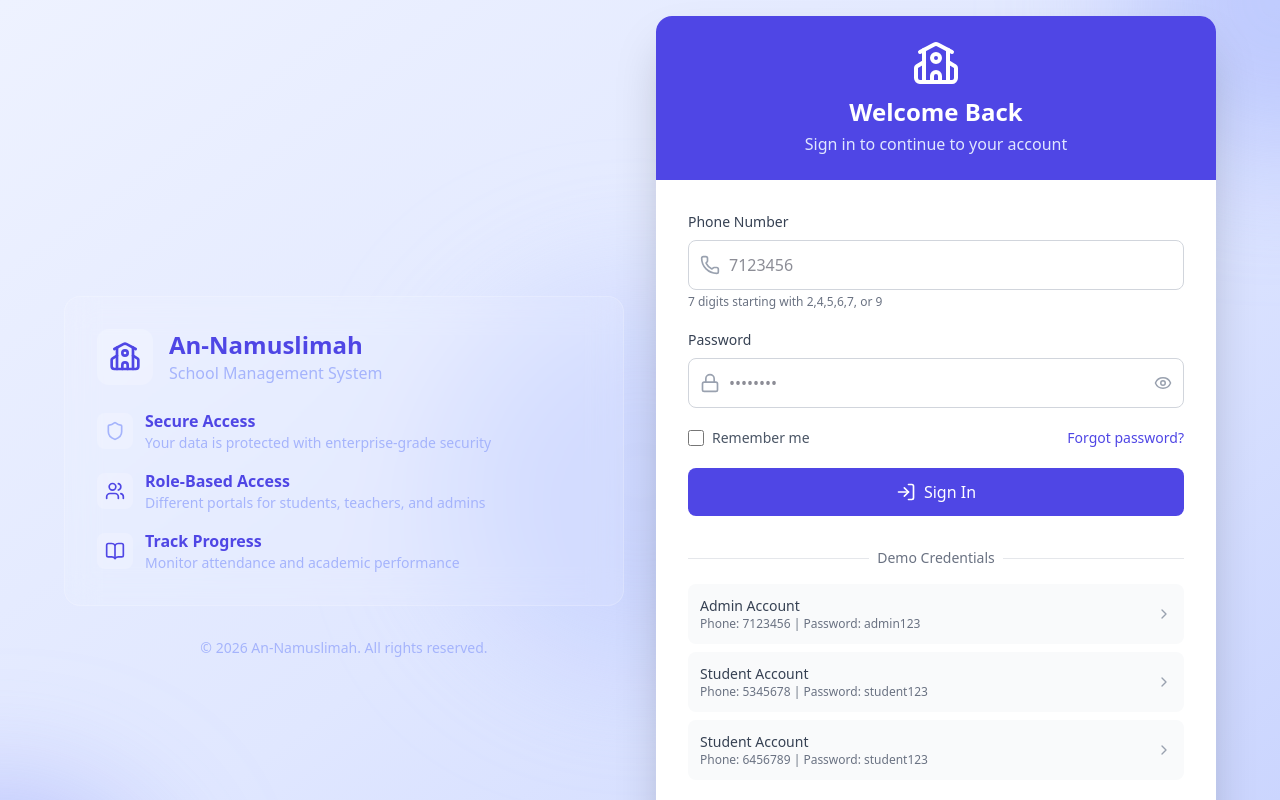
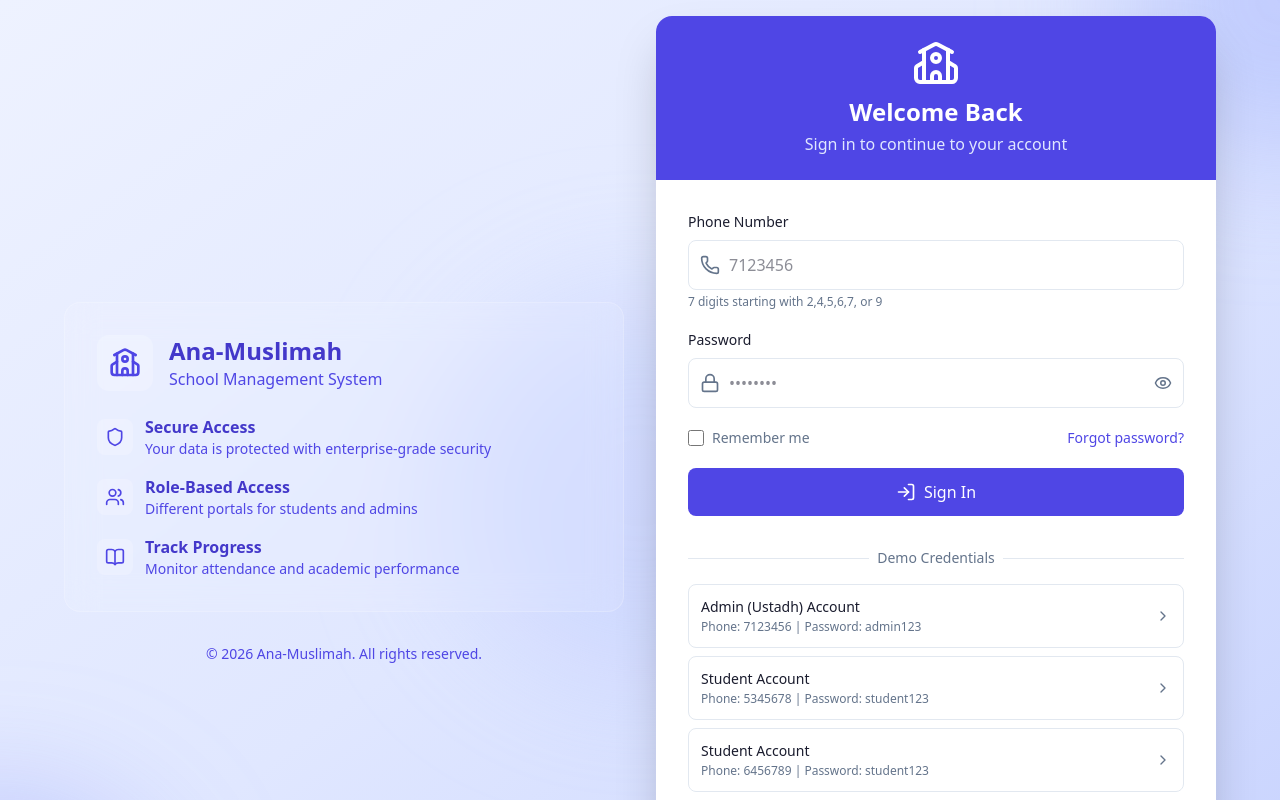
Before and after one commit to ebrimaporeh/daara-attendance-frontend, a React (Vite) app: page /login in a window 1280 px wide. Shown: the top 800 px of the page. Built offline with nearby package versions, Linux system fonts and the light colour scheme.

Commit message:
changed ana-muslimah spellings and updated demo login

```diff
--- a/src/components/AdminSidebar.tsx
+++ b/src/components/AdminSidebar.tsx
@@ -62,7 +62,7 @@ export const AdminSidebar: React.FC<AdminSidebarProps> = ({ onClose }) => {
             <School className="h-6 w-6 text-primary-600 dark:text-primary-400" />
           </div>
           <div>
-            <h1 className="text-xl font-bold text-foreground">An-Namuslimah</h1>
+            <h1 className="text-xl font-bold text-foreground">Ana-Muslimah</h1>
             <p className="text-xs text-muted">Admin Portal</p>
           </div>
         </div>
--- a/src/components/Layout/AdminLayout.tsx
+++ b/src/components/Layout/AdminLayout.tsx
@@ -82,7 +82,7 @@ export const AdminLayout: React.FC = () => {
                   </span>
                 </div>
                 <span className="font-semibold text-foreground text-sm">
-                  An-Namuslimah
+                  Ana-Muslimah
                 </span>
               </div>
               <div className="w-10" />
--- a/src/components/StudentSidebar.tsx
+++ b/src/components/StudentSidebar.tsx
@@ -54,7 +54,7 @@ export const StudentSidebar: React.FC<StudentSidebarProps> = ({ onClose }) => {
             <School className="h-6 w-6 text-primary-600 dark:text-primary-400" />
           </div>
           <div>
-            <h1 className="text-xl font-bold text-foreground">An-Namuslimah</h1>
+            <h1 className="text-xl font-bold text-foreground">Ana-Muslimah</h1>
             <p className="text-xs text-muted">Student Portal</p>
           </div>
         </div>
--- a/src/hooks/useAuth.ts
+++ b/src/hooks/useAuth.ts
@@ -56,7 +56,7 @@ export const useAuth = () => {
       localStorage.setItem("refresh_token", data.refresh);
       localStorage.setItem("user", JSON.stringify(data.user));
       queryClient.setQueryData(["user"], data.user);
-      toast.success("Registration successful! Welcome to An-Namuslimah!");
+      toast.success("Registration successful! Welcome to Ana-Muslimah!");
 
       if (data.user.user_type === "admin") {
         router.navigate({ to: "/admin" });
--- a/src/pages/public/AboutPage.tsx
+++ b/src/pages/public/AboutPage.tsx
@@ -30,7 +30,7 @@ const AboutPage: React.FC = () => {
       >
         <h1 className="text-4xl font-bold text-gray-900 mb-4">About Us</h1>
         <p className="text-lg text-gray-600 max-w-3xl mx-auto">
-          An-Namuslimah is dedicated to providing authentic Islamic education and
+          Ana-Muslimah is dedicated to providing authentic Islamic education and
           Quran memorization programs for students of all ages.
         </p>
       </motion.div>
--- a/src/pages/public/LoginPage.tsx
+++ b/src/pages/public/LoginPage.tsx
@@ -32,6 +32,8 @@ const LoginPage: React.FC = () => {
   const {
     register,
     handleSubmit,
+    setValue,
+    getValues,
     formState: { errors },
   } = useForm<LoginFormData>({
     resolver: zodResolver(loginSchema),
@@ -44,28 +46,37 @@ const LoginPage: React.FC = () => {
   const onSubmit = async (data: LoginFormData) => {
     try {
       await login(data);
-      // After successful login, AuthGuard will handle redirect
     } catch (error) {
-      // Error is handled by the hook
       console.error('Login failed:', error);
     }
   };
 
   // Demo credentials for quick testing
   const demoCredentials = [
-    { role: 'Admin', phone: '7123456', password: 'admin123', type: 'admin' },
+    { role: 'Admin (Ustadh)', phone: '7123456', password: 'admin123', type: 'admin' },
     { role: 'Student', phone: '5345678', password: 'student123', type: 'student' },
     { role: 'Student', phone: '6456789', password: 'student123', type: 'student' },
   ];
 
   const fillDemoCredentials = (phone: string, password: string) => {
-    // This would need to set form values programmatically
-    // You can use react-hook-form's setValue
-    console.log('Demo login:', phone, password);
+    setValue('phone', phone);
+    setValue('password', password);
+  };
+
+  const handleDemoLogin = async (phone: string, password: string) => {
+    fillDemoCredentials(phone, password);
+    // Small delay to ensure form values are set
+    setTimeout(async () => {
+      try {
+        await login({ phone, password });
+      } catch (error) {
+        console.error('Demo login failed:', error);
+      }
+    }, 100);
   };
 
   return (
-    <div className="min-h-screen bg-linear-to-br from-primary-50 via-primary-100 to-primary-200 flex items-center justify-center p-4 relative overflow-hidden">
+    <div className="min-h-screen bg-gradient-to-br from-primary-50 via-primary-100 to-primary-200 dark:from-primary-950 dark:via-primary-900 dark:to-primary-800 flex items-center justify-center p-4 relative overflow-hidden">
       {/* Animated Background Elements */}
       <div className="absolute inset-0 overflow-hidden">
         <div className="absolute -top-40 -right-40 w-80 h-80 bg-primary-300 rounded-full mix-blend-multiply filter blur-3xl opacity-30 animate-pulse" />
@@ -82,52 +93,52 @@ const LoginPage: React.FC = () => {
             transition={{ duration: 0.6 }}
             className="hidden lg:flex flex-col justify-center space-y-8"
           >
-            <div className="bg-white/10 backdrop-blur-lg rounded-2xl p-8 border border-white/20">
+            <div className="bg-white/10 dark:bg-black/20 backdrop-blur-lg rounded-2xl p-8 border border-white/20">
               <div className="flex items-center space-x-4 mb-6">
                 <div className="bg-white/20 p-3 rounded-xl">
-                  <School className="h-8 w-8 text-primary-600" />
+                  <School className="h-8 w-8 text-primary-600 dark:text-primary-400" />
                 </div>
                 <div>
-                  <h2 className="text-2xl font-bold text-primary-600">An-Namuslimah</h2>
-                  <p className="text-primary-300">School Management System</p>
+                  <h2 className="text-2xl font-bold text-primary-700 dark:text-primary-300">Ana-Muslimah</h2>
+                  <p className="text-primary-600 dark:text-primary-400">School Management System</p>
                 </div>
               </div>
 
               <div className="space-y-4">
                 <div className="flex items-start space-x-3">
                   <div className="bg-white/20 p-2 rounded-lg mt-1">
-                    <Shield className="h-5 w-5 text-primary-300" />
+                    <Shield className="h-5 w-5 text-primary-600 dark:text-primary-400" />
                   </div>
                   <div>
-                    <h3 className="text-primary-600 font-semibold">Secure Access</h3>
-                    <p className="text-primary-300 text-sm">Your data is protected with enterprise-grade security</p>
+                    <h3 className="text-primary-700 dark:text-primary-300 font-semibold">Secure Access</h3>
+                    <p className="text-primary-600 dark:text-primary-400 text-sm">Your data is protected with enterprise-grade security</p>
                   </div>
                 </div>
 
                 <div className="flex items-start space-x-3">
                   <div className="bg-white/20 p-2 rounded-lg mt-1">
-                    <Users className="h-5 w-5 text-primary-600" />
+                    <Users className="h-5 w-5 text-primary-600 dark:text-primary-400" />
                   </div>
                   <div>
-                    <h3 className="text-primary-600 font-semibold">Role-Based Access</h3>
-                    <p className="text-primary-300 text-sm">Different portals for students, teachers, and admins</p>
+                    <h3 className="text-primary-700 dark:text-primary-300 font-semibold">Role-Based Access</h3>
+                    <p className="text-primary-600 dark:text-primary-400 text-sm">Different portals for students and admins</p>
                   </div>
                 </div>
 
                 <div className="flex items-start space-x-3">
                   <div className="bg-white/20 p-2 rounded-lg mt-1">
-                    <BookOpen className="h-5 w-5 text-primary-600" />
+                    <BookOpen className="h-5 w-5 text-primary-600 dark:text-primary-400" />
                   </div>
                   <div>
-                    <h3 className="text-primary-600 font-semibold">Track Progress</h3>
-                    <p className="text-primary-300 text-sm">Monitor attendance and academic performance</p>
+                    <h3 className="text-primary-700 dark:text-primary-300 font-semibold">Track Progress</h3>
+                    <p className="text-primary-600 dark:text-primary-400 text-sm">Monitor attendance and academic performance</p>
                   </div>
                 </div>
               </div>
             </div>
 
-            <div className="text-center text-primary-300 text-sm">
-              <p>© {new Date().getFullYear()} An-Namuslimah. All rights reserved.</p>
+            <div className="text-center text-primary-600 dark:text-primary-400 text-sm">
+              <p>© {new Date().getFullYear()} Ana-Muslimah. All rights reserved.</p>
             </div>
           </motion.div>
 
@@ -136,7 +147,7 @@ const LoginPage: React.FC = () => {
             initial={{ opacity: 0, y: 20 }}
             animate={{ opacity: 1, y: 0 }}
             transition={{ duration: 0.5 }}
-            className="bg-white rounded-2xl shadow-2xl overflow-hidden"
+            className="bg-white dark:bg-surface rounded-2xl shadow-2xl overflow-hidden"
           >
             <div className="bg-primary-600 p-6 text-center">
               <School className="h-12 w-12 text-white mx-auto mb-2" />
@@ -148,18 +159,18 @@ const LoginPage: React.FC = () => {
               <form onSubmit={handleSubmit(onSubmit)} className="space-y-5">
                 {/* Phone Field */}
                 <div>
-                  <label className="block text-sm font-medium text-gray-700 mb-2">
+                  <label className="block text-sm font-medium text-foreground mb-2">
                     Phone Number
                   </label>
                   <div className="relative group">
-                    <Phone className="absolute left-3 top-1/2 transform -translate-y-1/2 h-5 w-5 text-gray-400 group-focus-within:text-primary-500 transition-colors" />
+                    <Phone className="absolute left-3 top-1/2 transform -translate-y-1/2 h-5 w-5 text-muted group-focus-within:text-primary-500 transition-colors" />
                     <input
                       {...register('phone')}
                       type="tel"
                       placeholder="7123456"
                       autoComplete="tel"
-                      className={`w-full pl-10 pr-3 py-3 border rounded-lg focus:outline-none focus:ring-2 focus:ring-primary-500 focus:border-transparent transition-all ${
-                        errors.phone ? 'border-red-500' : 'border-gray-300'
+                      className={`w-full pl-10 pr-3 py-3 border rounded-lg focus:outline-none focus:ring-2 focus:ring-primary-500 focus:border-transparent transition-all bg-background ${
+                        errors.phone ? 'border-error-500' : 'border-border'
                       }`}
                     />
                   </div>
@@ -169,38 +180,38 @@ const LoginPage: React.FC = () => {
                         initial={{ opacity: 0, y: -10 }}
                         animate={{ opacity: 1, y: 0 }}
                         exit={{ opacity: 0, y: -10 }}
-                        className="mt-1 text-sm text-red-600 flex items-center gap-1"
+                        className="mt-1 text-sm text-error-600 flex items-center gap-1"
                       >
                         <AlertCircle size={14} />
                         {errors.phone.message}
                       </motion.p>
                     )}
                   </AnimatePresence>
-                  <p className="mt-1 text-xs text-gray-500">
+                  <p className="mt-1 text-xs text-muted">
                     7 digits starting with 2,4,5,6,7, or 9
                   </p>
                 </div>
 
                 {/* Password Field */}
                 <div>
-                  <label className="block text-sm font-medium text-gray-700 mb-2">
+                  <label className="block text-sm font-medium text-foreground mb-2">
                     Password
                   </label>
                   <div className="relative group">
-                    <Lock className="absolute left-3 top-1/2 transform -translate-y-1/2 h-5 w-5 text-gray-400 group-focus-within:text-primary-500 transition-colors" />
+                    <Lock className="absolute left-3 top-1/2 transform -translate-y-1/2 h-5 w-5 text-muted group-focus-within:text-primary-500 transition-colors" />
                     <input
                       {...register('password')}
                       type={showPassword ? 'text' : 'password'}
                       placeholder="••••••••"
                       autoComplete="current-password"
-                      className={`w-full pl-10 pr-12 py-3 border rounded-lg focus:outline-none focus:ring-2 focus:ring-primary-500 focus:border-transparent transition-all ${
-                        errors.password ? 'border-red-500' : 'border-gray-300'
+                      className={`w-full pl-10 pr-12 py-3 border rounded-lg focus:outline-none focus:ring-2 focus:ring-primary-500 focus:border-transparent transition-all bg-background ${
+                        errors.password ? 'border-error-500' : 'border-border'
                       }`}
                     />
                     <button
                       type="button"
                       onClick={() => setShowPassword(!showPassword)}
-                      className="absolute right-3 top-1/2 transform -translate-y-1/2 text-gray-400 hover:text-gray-600"
+                      className="absolute right-3 top-1/2 transform -translate-y-1/2 text-muted hover:text-foreground"
                     >
                       {showPassword ? <EyeOff size={18} /> : <Eye size={18} />}
                     </button>
@@ -211,7 +222,7 @@ const LoginPage: React.FC = () => {
                         initial={{ opacity: 0, y: -10 }}
                         animate={{ opacity: 1, y: 0 }}
                         exit={{ opacity: 0, y: -10 }}
-                        className="mt-1 text-sm text-red-600 flex items-center gap-1"
+                        className="mt-1 text-sm text-error-600 flex items-center gap-1"
                       >
                         <AlertCircle size={14} />
                         {errors.password.message}
@@ -227,9 +238,9 @@ const LoginPage: React.FC = () => {
                       type="checkbox"
                       checked={rememberMe}
                       onChange={(e) => setRememberMe(e.target.checked)}
-                      className="w-4 h-4 text-primary-600 border-gray-300 rounded focus:ring-primary-500"
+                      className="w-4 h-4 text-primary-600 border-border rounded focus:ring-primary-500"
                     />
-                    <span className="text-sm text-gray-600">Remember me</span>
+                    <span className="text-sm text-muted">Remember me</span>
                   </label>
                   <Link
                     to="/forgot-password"
@@ -263,30 +274,35 @@ const LoginPage: React.FC = () => {
               <div className="mt-8">
                 <div className="relative">
                   <div className="absolute inset-0 flex items-center">
-                    <div className="w-full border-t border-gray-200"></div>
+                    <div className="w-full border-t border-border"></div>
                   </div>
                   <div className="relative flex justify-center text-sm">
-                    <span className="px-2 bg-white text-gray-500">Demo Credentials</span>
+                    <span className="px-2 bg-white dark:bg-surface text-muted">Demo Credentials</span>
                   </div>
                 </div>
 
-                <div className="mt-4 grid grid-cols-1 gap-2">
+                <div className="mt-4 space-y-2">
                   {demoCredentials.map((cred, index) => (
                     <button
                       key={index}
-                      onClick={() => fillDemoCredentials(cred.phone, cred.password)}
-                      className="text-left p-3 bg-gray-50 rounded-lg hover:bg-gray-100 transition-colors group"
+                      onClick={() => handleDemoLogin(cred.phone, cred.password)}
+                      className="w-full text-left p-3 bg-surface-hover rounded-lg hover:bg-primary-50 dark:hover:bg-primary-950/30 transition-all group border border-border hover:border-primary-200 dark:hover:border-primary-800"
                     >
                       <div className="flex justify-between items-center">
                         <div>
-                          <p className="text-sm font-medium text-gray-700">
+                          <p className="text-sm font-medium text-foreground">
                             {cred.role} Account
                           </p>
-                          <p className="text-xs text-gray-500">
+                          <p className="text-xs text-muted mt-0.5">
                             Phone: {cred.phone} | Password: {cred.password}
                           </p>
                         </div>
-                        <ChevronRight className="h-4 w-4 text-gray-400 group-hover:text-primary-600 transition-colors" />
+                        <div className="flex items-center gap-2">
+                          <span className="text-xs text-primary-600 opacity-0 group-hover:opacity-100 transition-opacity">
+                            Click to login
+                          </span>
+                          <ChevronRight className="h-4 w-4 text-muted group-hover:text-primary-600 transition-colors" />
+                        </div>
                       </div>
                     </button>
                   ))}
@@ -295,7 +311,7 @@ const LoginPage: React.FC = () => {
 
               {/* Register Link */}
               <div className="mt-6 text-center">
-                <p className="text-sm text-gray-600">
+                <p className="text-sm text-muted">
                   Don't have an account?{' '}
                   <Link
                     to="/register"
@@ -307,11 +323,11 @@ const LoginPage: React.FC = () => {
               </div>
 
               {/* Info Note */}
-              <div className="mt-6 p-3 bg-blue-50 rounded-lg border border-blue-100">
+              <div className="mt-6 p-3 bg-primary-50 dark:bg-primary-950/30 rounded-lg border border-primary-100 dark:border-primary-800">
                 <div className="flex items-start gap-2">
-                  <School className="h-4 w-4 text-blue-600 mt-0.5 flex-shrink-0" />
-                  <p className="text-xs text-blue-700">
-                    For testing purposes, you can use the demo credentials above.
+                  <School className="h-4 w-4 text-primary-600 mt-0.5 flex-shrink-0" />
+                  <p className="text-xs text-primary-700 dark:text-primary-300">
+                    Click on any demo credential to automatically fill and login.
                     Admin accounts have full access, while student accounts can only view their own attendance.
                   </p>
                 </div>
--- a/src/pages/public/PublicLayout.tsx
+++ b/src/pages/public/PublicLayout.tsx
@@ -37,7 +37,7 @@ export const PublicLayout: React.FC = () => {
                 <School className="h-6 w-6 text-white" />
               </div>
               <div>
-                <h1 className="text-xl font-bold text-gray-800">An-Namuslimah</h1>
+                <h1 className="text-xl font-bold text-gray-800">Ana-Muslimah</h1>
                 <p className="text-xs text-gray-500">School Management System</p>
               </div>
             </Link>
@@ -148,7 +148,7 @@ export const PublicLayout: React.FC = () => {
             <div>
               <div className="flex items-center space-x-2 mb-4">
                 <School className="h-6 w-6 text-primary-400" />
-                <h3 className="text-lg font-semibold">An-Namuslimah</h3>
+                <h3 className="text-lg font-semibold">Ana-Muslimah</h3>
               </div>
               <p className="text-gray-400 text-sm">
                 Dedicated to providing quality Islamic education and Quran memorization.
@@ -207,7 +207,7 @@ export const PublicLayout: React.FC = () => {
           </div>
 
           <div className="border-t border-gray-800 mt-8 pt-8 text-center text-gray-400 text-sm">
-            <p>&copy; {new Date().getFullYear()} An-Namuslimah. All rights reserved.</p>
+            <p>&copy; {new Date().getFullYear()} Ana-Muslimah. All rights reserved.</p>
           </div>
         </div>
       </footer>
--- a/src/pages/public/RegisterPage.tsx
+++ b/src/pages/public/RegisterPage.tsx
@@ -56,7 +56,7 @@ const RegisterPage: React.FC = () => {
         <div className="bg-primary-600 p-6 text-center">
           <School className="h-12 w-12 text-white mx-auto mb-2" />
           <h1 className="text-2xl font-bold text-white">Create Account</h1>
-          <p className="text-primary-100 mt-1">Join An-Namuslimah School Management System</p>
+          <p className="text-primary-100 mt-1">Join Ana-Muslimah School Management System</p>
         </div>
 
         <div className="p-8">
--- a/src/pages/public/components/FeaturesSection.tsx
+++ b/src/pages/public/components/FeaturesSection.tsx
@@ -66,7 +66,7 @@ export const FeaturesSection: React.FC = () => {
             className="text-3xl md:text-4xl font-bold text-gray-900"
           >
             Why Choose{' '}
-            <span className="text-primary-600">An-Namuslimah</span>
+            <span className="text-primary-600">Ana-Muslimah</span>
           </motion.h2>
           <motion.p
             initial={{ opacity: 0, y: 20 }}
--- a/src/pages/public/components/HeroSection.tsx
+++ b/src/pages/public/components/HeroSection.tsx
@@ -29,7 +29,7 @@ export const HeroSection: React.FC = () => {
           >
             <h1 className="text-4xl md:text-5xl lg:text-6xl font-bold text-gray-900 leading-tight">
               Welcome to{' '}
-              <span className="text-primary-600">An-Namuslimah</span>
+              <span className="text-primary-600">Ana-Muslimah</span>
             </h1>
             <p className="mt-4 text-lg text-gray-600">
               A traditional Islamic memorization school dedicated to nurturing
```
